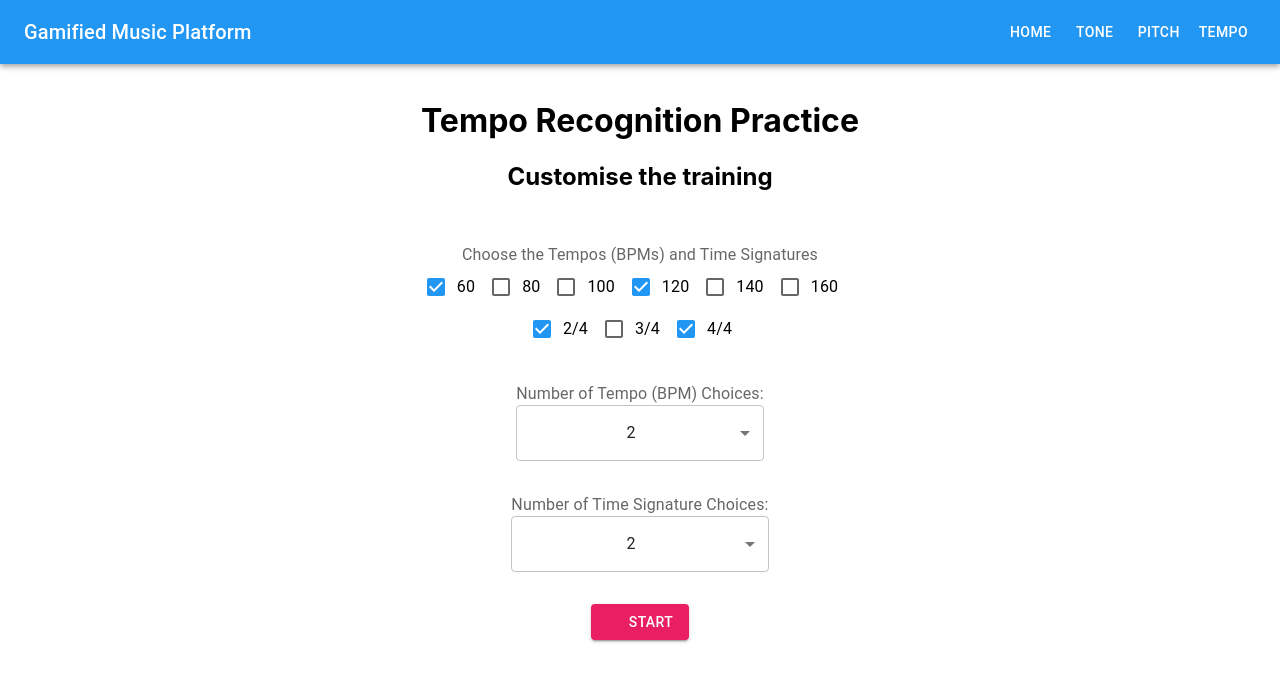
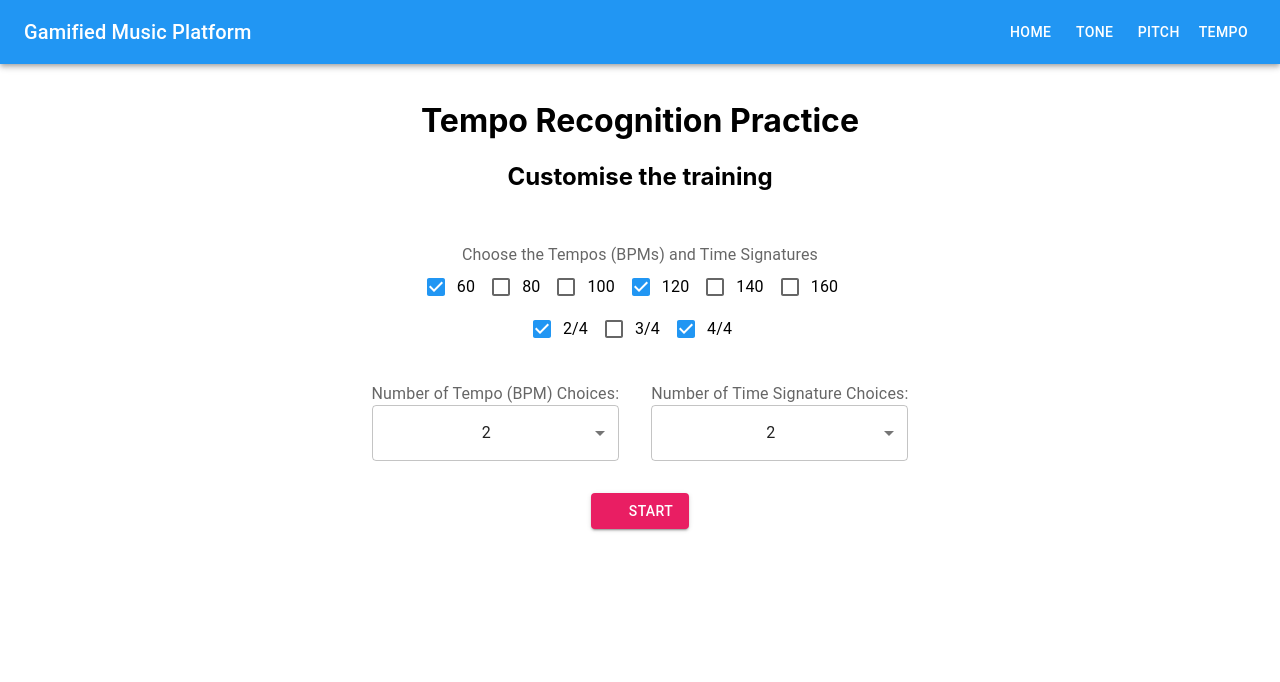
Before and after one commit to andrewvalletta/DissertationRepo, a React (Vite) app: page /Tempo in a window 1280 px wide. Shown: the top 682 px of the page. Built offline with nearby package versions, Linux system fonts and the light colour scheme; some icons are missing.

Commit message:
Partial Fix 2: horizontal aligned dropdowns Dropdowns still require limit depending on checkboxes selected

```diff
--- a/src/components/TempoTrainer.jsx
+++ b/src/components/TempoTrainer.jsx
@@ -36,7 +36,7 @@ function TemposCheckboxes({ bpms, timeSignatures, handleSelection }) {
                 Choose the Tempos (BPMs) and Time Signatures
             </FormLabel>
 
-            <FormGroup row sx={{justifyContent: 'center'}}>
+            <FormGroup row sx={{ justifyContent: 'center' }}>
                 {BPMS.map((bpm, i) => (
                     <FormControlLabel
                         key={bpm}
@@ -52,7 +52,7 @@ function TemposCheckboxes({ bpms, timeSignatures, handleSelection }) {
                 ))}
             </FormGroup>
 
-            <FormGroup row sx={{justifyContent: 'center'}}>
+            <FormGroup row sx={{ justifyContent: 'center' }}>
                 {TIME_SIGNATURES.map((ts, i) => (
                     <FormControlLabel
                         key={ts}
@@ -544,7 +544,7 @@ class TempoTrainer extends Component {
                 </Grid>
 
                 {!isStarted && (
-                    <>
+                    <Grid item container spacing={4} justifyContent="center">
                         <Grid item>
                             <FormControl>
                                 <FormLabel>Number of Tempo (BPM) Choices:</FormLabel>
@@ -570,7 +570,7 @@ class TempoTrainer extends Component {
                                 </Select>
                             </FormControl>
                         </Grid>
-                    </>
+                    </Grid>
                 )}
 
                 {isStarted && (
```
